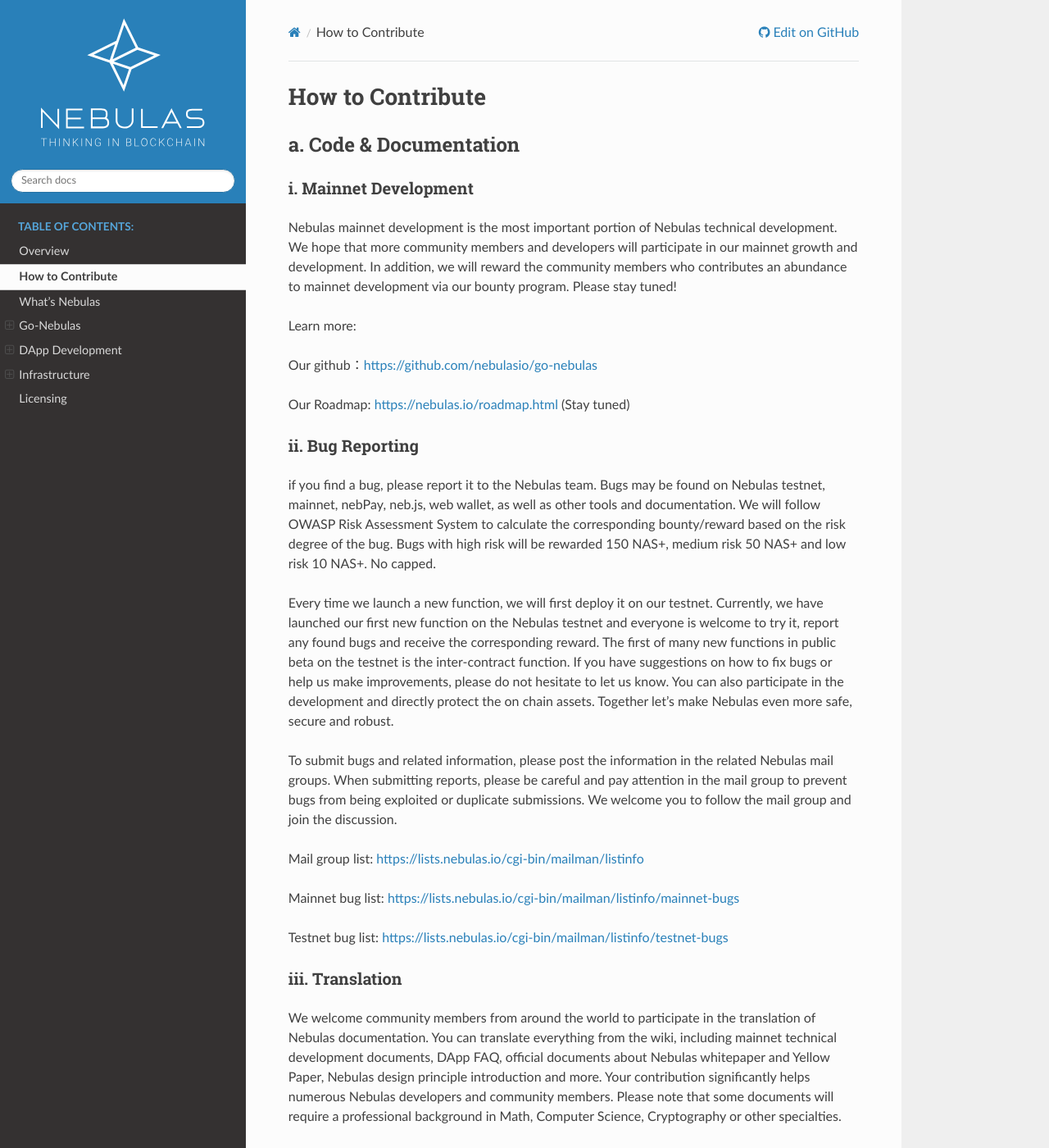
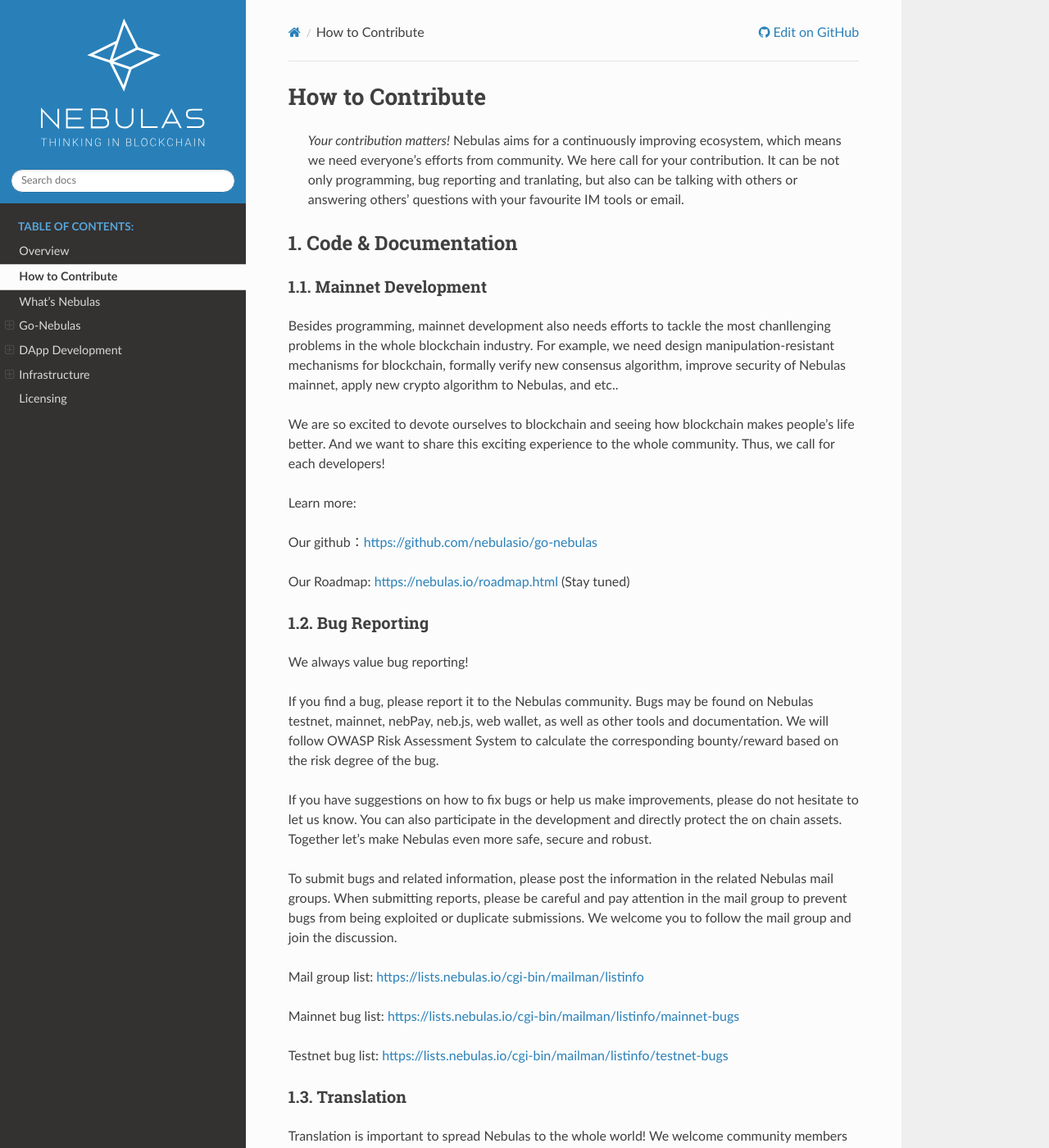
Before and after one commit to nebulasio/nebdocs, a Sphinx documentation site: the page built from docs/how-to-contribute.md, in a window 1280 px wide and 1400 px high. Shown: the whole window at 82% size. Built offline with Sphinx 7.4.7 and the Read the Docs theme 2.0.0, drawn with Linux system fonts in a browser that asks for light colours; some of the changed text lies outside the part shown.

Commit message:
tune how to contribute

```diff
--- a/docs/how-to-contribute.md
+++ b/docs/how-to-contribute.md
@@ -1,7 +1,18 @@
 # How to Contribute
-## a. Code & Documentation
-### i. Mainnet Development
-Nebulas mainnet development is the most important portion of Nebulas technical development. We hope that more community members and developers will participate in our mainnet growth and development. In addition, we will reward the community members who contributes an abundance to mainnet development via our bounty program. Please stay tuned!
+> *Your contribution matters!* Nebulas aims for a continuously improving ecosystem, which means we need everyone's efforts from community. We here call for your contribution. It can be not only programming, bug reporting and tranlating, but also can be talking with others or answering others' questions with your favourite IM tools or email.
+
+## 1. Code & Documentation
+### 1.1. Mainnet Development
+<!--Nebulas mainnet development is the most important and challenging portion of Nebulas technical development. -->
+Besides programming, mainnet development also needs efforts to tackle the most
+chanllenging problems in the whole blockchain industry. For example, we need
+design manipulation-resistant mechanisms for blockchain, formally verify
+new consensus algorithm, improve security of Nebulas mainnet, apply new
+crypto algorithm to Nebulas, and etc..
+
+We are so excited to devote ourselves to blockchain and seeing how blockchain
+makes people's life better. And we want to share this exciting experience to
+the whole community. Thus, we call for each developers!
 
 Learn more:
 
@@ -9,10 +20,12 @@
 
 Our Roadmap: [https://nebulas.io/roadmap.html](https://nebulas.io/roadmap.html) (Stay tuned)
 
-### ii. Bug Reporting
-if you find a bug, please report it to the Nebulas team. Bugs may be found on Nebulas testnet, mainnet, nebPay, neb.js, web wallet, as well as other tools and documentation. We will follow OWASP Risk Assessment System to calculate the corresponding bounty/reward based on the risk degree of the bug. Bugs with high risk will be rewarded 150 NAS+, medium risk 50 NAS+ and low risk 10 NAS+. No capped.
+### 1.2. Bug Reporting
+We always value bug reporting!
 
-Every time we launch a new function, we will first deploy it on our testnet. Currently, we have launched our first new function on the Nebulas testnet and everyone is welcome to try it, report any found bugs and receive the corresponding reward. The first of many new functions in public beta on the testnet is the inter-contract function.
+If you find a bug, please report it to the Nebulas community. Bugs may be found on Nebulas testnet, mainnet, nebPay, neb.js, web wallet, as well as other tools and documentation. We will follow OWASP Risk Assessment System to calculate the corresponding bounty/reward based on the risk degree of the bug.
+
+<!--Every time we launch a new function, we will first deploy it on our testnet. Currently, we have launched our first new function on the Nebulas testnet and everyone is welcome to try it, report any found bugs and receive the corresponding reward. The first of many new functions in public beta on the testnet is the inter-contract function.-->
 If you have suggestions on how to fix bugs or help us make improvements, please do not hesitate to let us know. You can also participate in the development and directly protect the on chain assets. Together let’s make Nebulas even more safe, secure and robust.
 
 To submit bugs and related information, please post the information in the related Nebulas mail groups. When submitting reports, please be careful and pay attention in the mail group to prevent bugs from being exploited or duplicate submissions. We welcome you to follow the mail group and join the discussion.
@@ -23,17 +36,18 @@
 
 Testnet bug list: [https://lists.nebulas.io/cgi-bin/mailman/listinfo/testnet-bugs](https://lists.nebulas.io/cgi-bin/mailman/listinfo/testnet-bugs)
 
-### iii.   Translation
+### 1.3.   Translation
+Translation is important to spread Nebulas to the whole world!
 We welcome community members from around the world to participate in the translation of Nebulas documentation. You can translate everything from the wiki, including mainnet technical development documents, DApp FAQ, official documents about Nebulas whitepaper and Yellow Paper, Nebulas design principle introduction and more. Your contribution significantly helps numerous Nebulas developers and community members.
 Please note that some documents will require a professional background in Math, Computer Science, Cryptography or other specialties.
 
-### iv.  Documentation Writing
+### 1.4.  Documentation Writing
 Developers in the Nebulas community require documentation to help them understand and use the various functions of Nebulas. The community is welcomed and encouraged to write technical introductions and FAQs.
 In addition, Nebulas community members also require easy-to-understand introduction and user guide of various ecosystem tools.
 
 Your contribution will benefit all community developers and members, and may also be translated into multi-languages to benefit even more community members.
 
-### v. Wiki UI Design
+### 1.5. Wiki UI Design
 We welcome UI developers to optimize our wiki page and make it more user friendly and easier to read.
 
 Download our wiki > (design template)
@@ -41,8 +55,10 @@
 Download LOGO material >
 If you have any question or comments, please do not hesitate to post on our github.
 
-## b. User Groups
-Nebulas utilizes several platforms to connect our global community. Please refers to the “Community” link on official website for more information: [https://nebulas.io/community.html](https://nebulas.io/community.html)
+## 2. User Groups
+Communication is the key for building community. People need talk with each
+other in the purpose of sharing their ideas or their thinkings of Nebulas.
+Nebulas utilizes several platforms to connect our global community. Please refer to the “Community” link on official website for more information: [https://nebulas.io/community.html](https://nebulas.io/community.html)
 
 Discord: Available for all community members. You can subscribe to Nebulas News as well as participate in group discussion. Discord is many users first choice.
 
@@ -52,9 +68,16 @@
 Communication: Slack(for developers),Telegram(for non-developers)
 We welcome community developers to create an IRC(Internet Relay Chat) for better communication with developers.
 
-## c. Bounties
+## 3. Bounties
+> *Note:* this is temporary since we believe that bounties are helpful for the
+> beginning of a community, but also can be harmful for a long-term
+> perspective.
+
+We, Nebulas team, happily introduce several bounties to reward early
+contributors.
 Nebulas Bounty rewards includes:
 Developer Bounty：please refers to the Developer Bounty List
 Wiki Bounty: Based on the contribution, we will give different sized rewards to the users who greatly contribute to the Nebulas Wiki based on Github activity. For example, the reward for translating Nebulas Yellow Paper will be 200 NAS. The deadline of first evaluation is Dec. 31, 2018. The specific reward amount and number of recipients will be public.Based on the participation, this will help adjust the reward size in the future.
-## d. Donation
+
+## 4. Donation
 We welcome donations from the community for developing Nebulas. Both NAS and ETH are accepted. We also welcome community members to support us in material terms. For example, the donation of meetup locations, local guide,photography, etc.. We can also make your contribution known to the community if you like. If you are an enthusiastic community member and are willing to contribute to our community, please send an email to contact@nebulas.io for more details.
```
